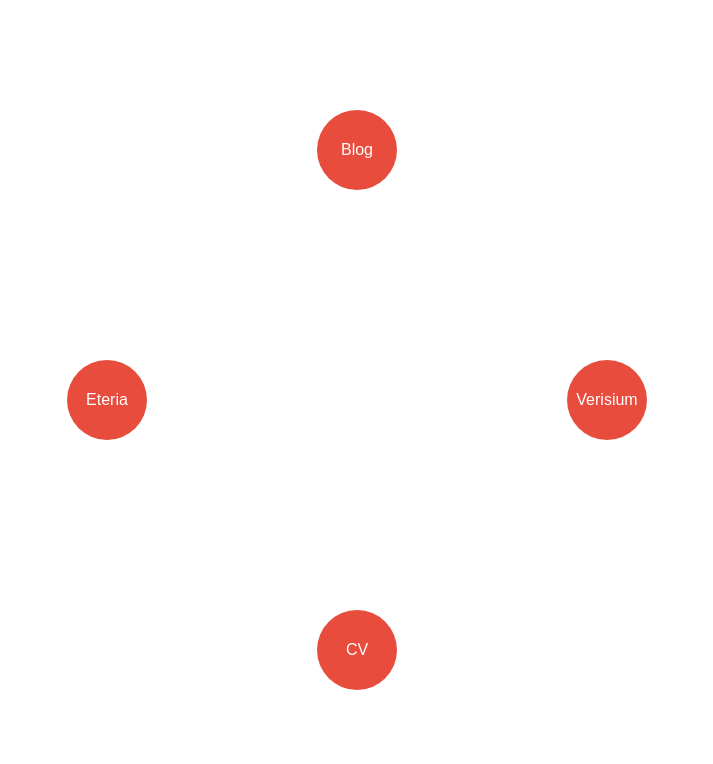
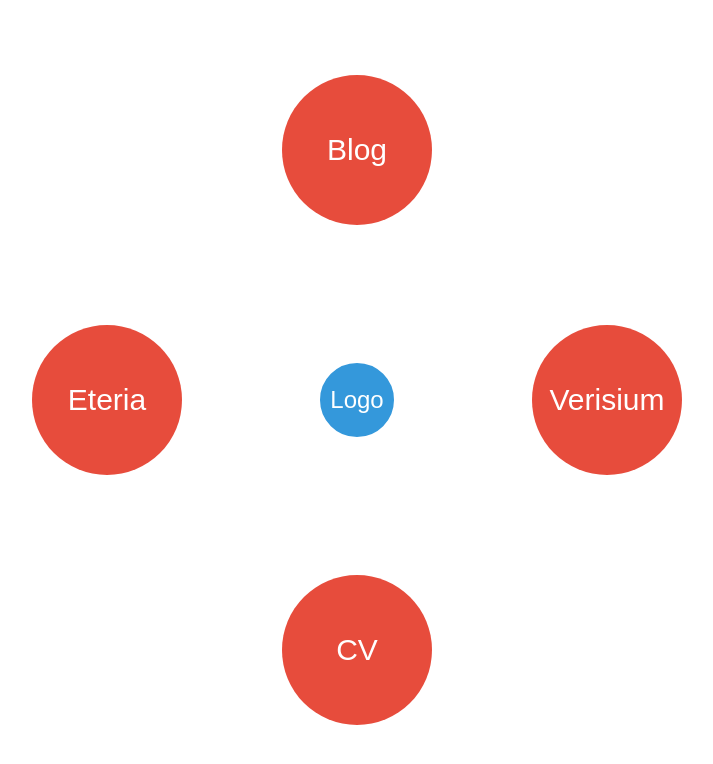
Before and after one commit to Evreed92/EvanBuildsWorlds, a Next.js app: page / in a window 1280 px wide. Shown: the top 764 px of the page, without its empty margins (283-996 px from the left). Built offline with nearby package versions, Linux system fonts and the light colour scheme.

Commit message:
Update Landing page UI with hover effect. Fix height and width bug on Image tag in the hero Component

```diff
--- a/app/components/appComponents/radialMenu.tsx
+++ b/app/components/appComponents/radialMenu.tsx
@@ -1,13 +1,14 @@
 import Link from 'next/link'
 import radialStyles from '../appComponents/radialStyles.module.css'
+
 
 export default function RadialMenu(){
     const radius = 250;
     const menuItems = ['Blog', 'Verisium', 'CV', 'Eteria'];
 
-
     return(
         <div className={radialStyles.centerWrapper}>
+            <div className={radialStyles.center}>Logo</div>
                 {menuItems.map((item, index) =>
                     {
                         const angleDegrees = (360/menuItems.length)*index - 90;
@@ -16,6 +17,7 @@ export default function RadialMenu(){
                         const y = radius * Math.sin(angle);
                         return(
                             <Link
+                                key={item}
                                 href={item.toLowerCase()}
                                 className={radialStyles.listElement}
                                 style={{ transform: `translate(${x}px, ${y}px)`}}
--- a/app/components/appComponents/radialStyles.module.css
+++ b/app/components/appComponents/radialStyles.module.css
@@ -1,27 +1,37 @@
 .listElement{
     background-color: red;
     position: absolute;
-    width: 80px;
-    height: 80px;
+    width: 150px;
+    height: 150px;
     background: #e74c3c;
     color: white;
     border-radius: 50%;
+    font-size: 30px;
     text-align: center;
     display: flex;
     justify-content: center;
     align-items: center;
 }
+
+.listElement:hover{
+  background-color:rgb(83, 0, 0);
+  border: solid white 3px;
+  color: rgb(128, 128, 128);
+  transform: rotate(45deg);
+}
 .center {
     position: absolute;
+    display: flex;
+    justify-content: center;
+    align-items: center;
     z-index: 2;
     width: 80px;
     height: 80px;
-    background: #3498db;
+    background-color: #3498db;
     color: white;
-    border: none;
+    border: solid 3px white;
+    border-radius: 50%;
     font-size: 24px;
-    cursor: pointer;
-    text-align: center;
   }
   .centerWrapper{
     display: flex;
```
Also changed, not shown: app/components/blogComponents/heroComponent.tsx (+1 -1 lines).
